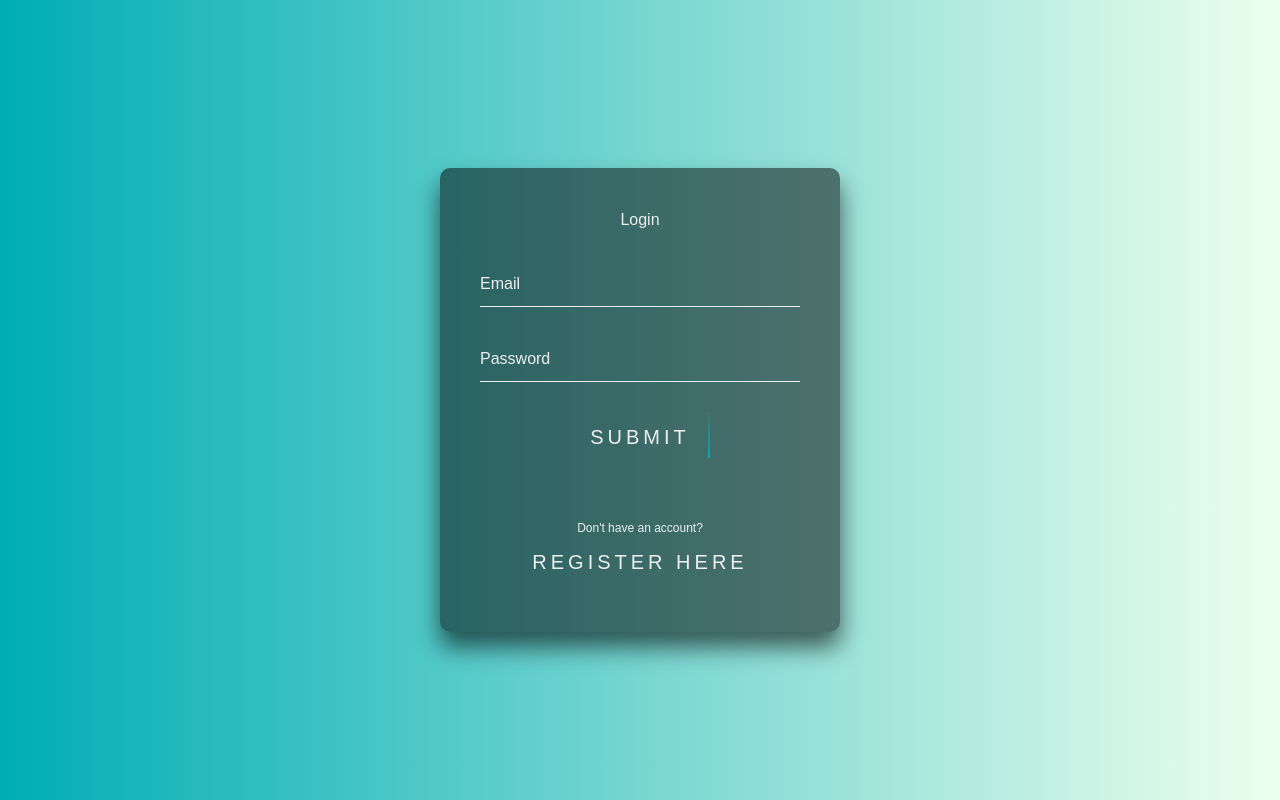
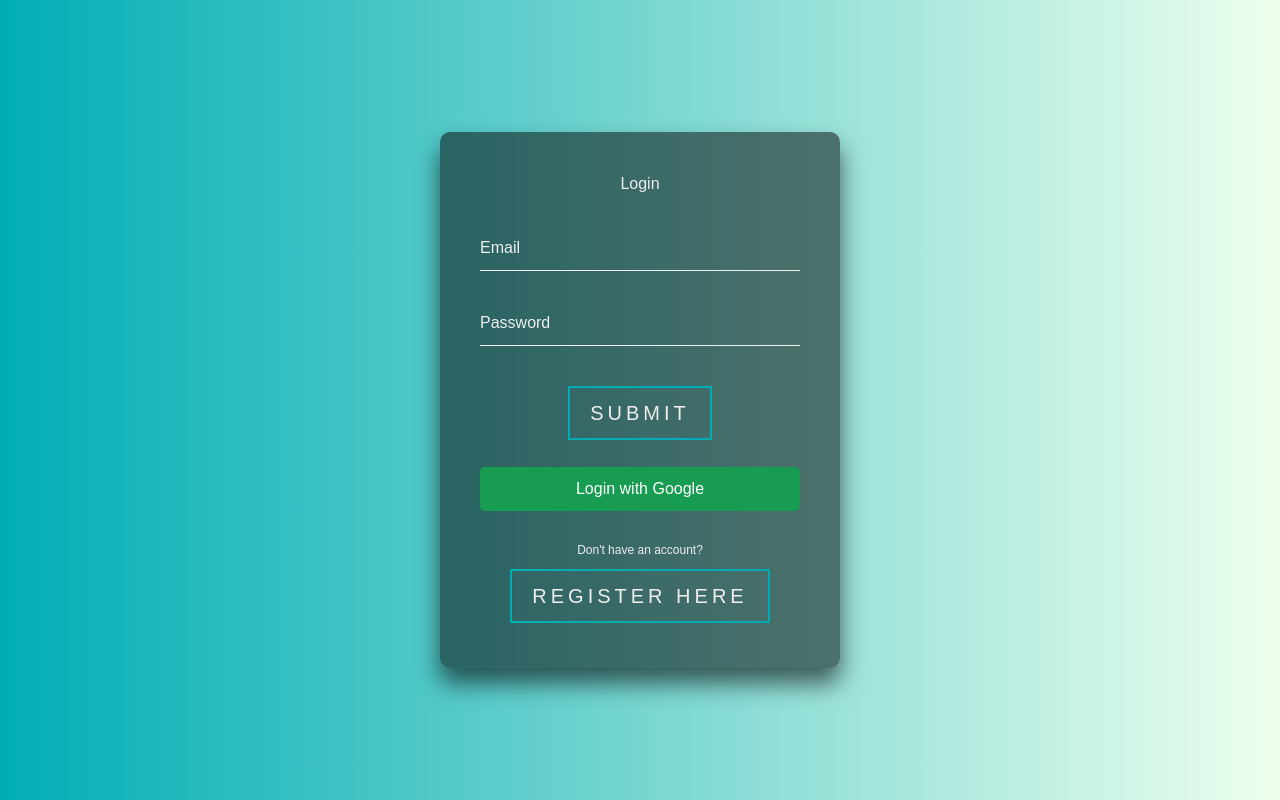
Before and after one commit to omnistudy-ai/omnistudy-test, a React (Create React App) app in the folder client/: page /login in a window 1280 px wide. Built offline with nearby package versions, Linux system fonts and the light colour scheme; no server answers.

Commit message:
Google sign on added

```diff
--- a/client/src/web/components/auth/Login.css
+++ b/client/src/web/components/auth/Login.css
@@ -1,11 +1,12 @@
 html {
   height: 100%;
 }
+
 body {
   background: linear-gradient(to right, #00ADB5, #edffed);
   height: 100%;
-    margin:0;
-    padding:0;
+  margin: 0;
+  padding: 0;
   font-family: sans-serif;
 }
 
@@ -44,9 +45,10 @@ html {
   outline: none;
   background: transparent;
 }
+
 .login-box .user-box label {
   position: absolute;
-    top:0;
+  top: 0;
   left: 0;
   padding: 10px 0;
   font-size: 16px;
@@ -65,7 +67,7 @@ html {
 
 .login-box form a {
   position: relative;
-    display: inline-block;
+  display: block;
   padding: 10px 20px;
   color: #00ADB5;
   font-size: 20px;
@@ -73,101 +75,20 @@ html {
   text-transform: uppercase;
   overflow: hidden;
   transition: .5s;
-    letter-spacing: 4px
+  letter-spacing: 4px;
+  background: transparent;
+  border: 2px solid #00ADB5;
+  margin-top: 10px;
 }
 
 .login-box a:hover {
   background: #00ADB5;
   color: #EEEEEE;
   border-radius: 5px;
-    box-shadow: 0 0 5px #00ADB5,
-                0 0 25px #00ADB5,
-                0 0 50px #00ADB5,
-                0 0 100px #00ADB5;
 }
 
-  .login-box a span {
-    position: absolute;
-    display: block;
-  }
-    .login-box a span:nth-child(1) {
-    top: 0;
-    left: -100%;
-    width: 100%;
-    height: 2px;
-    background: linear-gradient(90deg, transparent, #00ADB5);
-    animation: btn-anim1 1s linear infinite;
-  }
-
-  @keyframes btn-anim1 {
-    0% {
-      left: -100%;
-    }
-    50%,100% {
-      left: 100%;
-    }
-  }
-
-  .login-box a span:nth-child(2) {
-    top: -100%;
-    right: 0;
-    width: 2px;
-    height: 100%;
-    background: linear-gradient(180deg, transparent, #00ADB5);
-    animation: btn-anim2 1s linear infinite;
-    animation-delay: .25s
-  }
-
-  @keyframes btn-anim2 {
-    0% {
-      top: -100%;
-    }
-    50%,100% {
-      top: 100%;
-    }
-  }
-
-  .login-box a span:nth-child(3) {
-    bottom: 0;
-    right: -100%;
-    width: 100%;
-    height: 2px;
-    background: linear-gradient(270deg, transparent, #00ADB5);
-    animation: btn-anim3 1s linear infinite;
-    animation-delay: .5s
-  }
-
-  @keyframes btn-anim3 {
-    0% {
-      right: -100%;
-    }
-    50%,100% {
-      right: 100%;
-    }
-  }
-
-  .login-box a span:nth-child(4) {
-    bottom: -100%;
-    left: 0;
-    width: 2px;
-    height: 100%;
-    background: linear-gradient(360deg, transparent, #00ADB5);
-    animation: btn-anim4 1s linear infinite;
-    animation-delay: .75s
-  }
-
-  @keyframes btn-anim4 {
-    0% {
-      bottom: -100%;
-    }
-    50%,100% {
-      bottom: 100%;
-    }
-  }
-
-
 .register-link {
-    margin-top: 50px;
+  margin-top: 30px;
   text-align: center;
   color: #EEEEEE;
   font-size: 12px;
@@ -178,3 +99,27 @@ html {
   text-decoration: none;
   transition: 0.3s;
 }
+
+.google-sign-in-btn {
+  display: block;
+  width: 100%;
+  padding: 10px 0;
+  margin-top: 10px;
+  font-size: 16px;
+  color: white;
+  background-color: #4285F4;
+  border: none;
+  border-radius: 5px;
+  cursor: pointer;
+  transition: background-color 0.3s, box-shadow 0.3s;
+}
+
+.google-sign-in-btn:hover {
+  background-color: #357ae8;
+  box-shadow: 0 2px 5px rgba(0, 0, 0, 0.2);
+}
+
+.google-sign-in-btn:focus {
+  outline: none;
+  box-shadow: 0 0 0 2px rgba(66, 133, 244, 0.5);
+}
--- a/client/src/web/components/auth/Login.tsx
+++ b/client/src/web/components/auth/Login.tsx
@@ -1,23 +1,35 @@
-import { useState } from 'react';
-import { signInWithEmailAndPassword } from 'firebase/auth';
+import React, { useState } from 'react';
+import { signInWithEmailAndPassword, signInWithPopup, GoogleAuthProvider } from 'firebase/auth';
 import { auth } from '../../../tools/firebase'; // Adjust the import path as needed
 import "./Login.css";
 import { useNavigate } from 'react-router-dom';
-// Singleton app auth object
 import AppAuth from '../../../tools/Auth';
 
-export default function Login() {
+const Login: React.FC = () => {
   const [email, setEmail] = useState('');
   const [password, setPassword] = useState('');
   const navigate = useNavigate();
+
+  const googleProvider = new GoogleAuthProvider();
+
+  const loginWithGoogle = async () => {
+    try {
+      const result = await signInWithPopup(auth, googleProvider);
+      const user = result.user;
+      AppAuth.setUser(user);
+      AppAuth.setAuthorized(true);
+      navigate('/app');
+    } catch (error) {
+      console.error("Error with Google sign-in:", error);
+      // Handle errors here, such as displaying a notification to the user
+    }
+  };
+
   const handleLogin = async () => {
     try {
-      // This will sign in the user with the email and password provided
       const userCredential = await signInWithEmailAndPassword(auth, email, password);
-      // Set the user as authorized
       AppAuth.setUser(userCredential.user);
       AppAuth.setAuthorized(true);
-      // Navigate to your desired route after successful login
       navigate('/app');
     } catch (error) {
       console.error("Error signing in with email and password", error);
@@ -29,7 +41,7 @@ export default function Login() {
     <div>
       <div className="login-box">
         <h2>Login</h2>
-        <form onSubmit={handleLogin}>
+        <form onSubmit={(e) => e.preventDefault()}>
           <div className="user-box">
             <input
               type="email"
@@ -49,12 +61,12 @@ export default function Login() {
             <label>Password</label>
           </div>
           <a href="#!" onClick={handleLogin} className="animated-btn">
-            <span></span>
-            <span></span>
-            <span></span>
-            <span></span>
             Submit
           </a>
+          {/* Google Sign-In Button */}
+          <button onClick={loginWithGoogle} className="google-sign-in-btn">
+            Login with Google
+          </button>
           <div className="register-link">
             <p>Don't have an account? <a href={"/register"}>Register here</a></p>
           </div>
@@ -62,4 +74,6 @@ export default function Login() {
       </div>
     </div>
   );
-}
+};
+
+export default Login;
--- a/client/src/web/components/auth/Register.css
+++ b/client/src/web/components/auth/Register.css
@@ -137,3 +137,26 @@ body {
                 0 0 50px #00ADB5,
                 0 0 100px #00ADB5;
 }
+
+.google-sign-in-btn {
+  display: inline-block;
+  padding: 10px 20px;
+  margin-top: 20px;
+  font-size: 16px;
+  color: white;
+  background-color: #179C52;
+  border: none;
+  border-radius: 5px;
+  cursor: pointer;
+  transition: background-color 0.3s, box-shadow 0.3s;
+}
+
+.google-sign-in-btn:hover {
+  background-color: #20cb6d;
+  box-shadow: 0 2px 5px rgba(0, 0, 0, 0.2);
+}
+
+.google-sign-in-btn:focus {
+  outline: none;
+  box-shadow: 0 0 0 2px rgba(209, 69, 59, 0.5); /* A subtle focus outline */
+}
--- a/client/src/web/components/auth/Register.tsx
+++ b/client/src/web/components/auth/Register.tsx
@@ -1,7 +1,7 @@
 // Register.tsx
 
 import React, { useState } from 'react';
-import { createUserWithEmailAndPassword } from 'firebase/auth';
+import { createUserWithEmailAndPassword, signInWithPopup, GoogleAuthProvider } from 'firebase/auth';
 import { auth } from '../../../tools/firebase'; // Adjust the import path as needed
 import AppAuth from '../../../tools/Auth';
 import { useNavigate } from "react-router-dom";
@@ -15,6 +15,31 @@ const Register: React.FC = () => {
     const [registerEmail, setRegisterEmail] = useState("");
     const [registerPassword, setRegisterPassword] = useState("");
     const navigate = useNavigate();
+
+    const googleProvider = new GoogleAuthProvider();
+
+    const registerWithGoogle = async () => {
+        try {
+            const result = await signInWithPopup(auth, googleProvider);
+            const user = result.user;
+                const newUser = {
+                id: user.uid,
+                firstName: user.displayName?.split(" ")[0], // Split the displayName to get the first name
+                lastName: user.displayName?.split(" ")[1], // Assuming the last name is the second part of the displayName
+                phoneNumber: user.phoneNumber,
+                email: user.email,
+                createdAt: new Date().toISOString(),
+                plan: "free",
+                courses: [], // Assuming new users do not have courses initially
+                assignments: [], // Assuming new users do not have assignments initially
+            };
+
+            navigate("/app");
+        } catch (error) {
+            console.error("Error with Google sign-in:", error);
+            // Consider displaying this error to the user
+        }
+    };
 
     const register = async () => {
         try {
@@ -81,6 +106,10 @@ const Register: React.FC = () => {
                         Submit
                     </a>
                 </form>
+                {/* Google Sign-In Button */}
+                <button onClick={registerWithGoogle} className="google-sign-in-btn">
+                    Register with Google
+                </button>
             </div>
         </div>
     );
```
Lines whose indentation alone changed are shown as unchanged.
